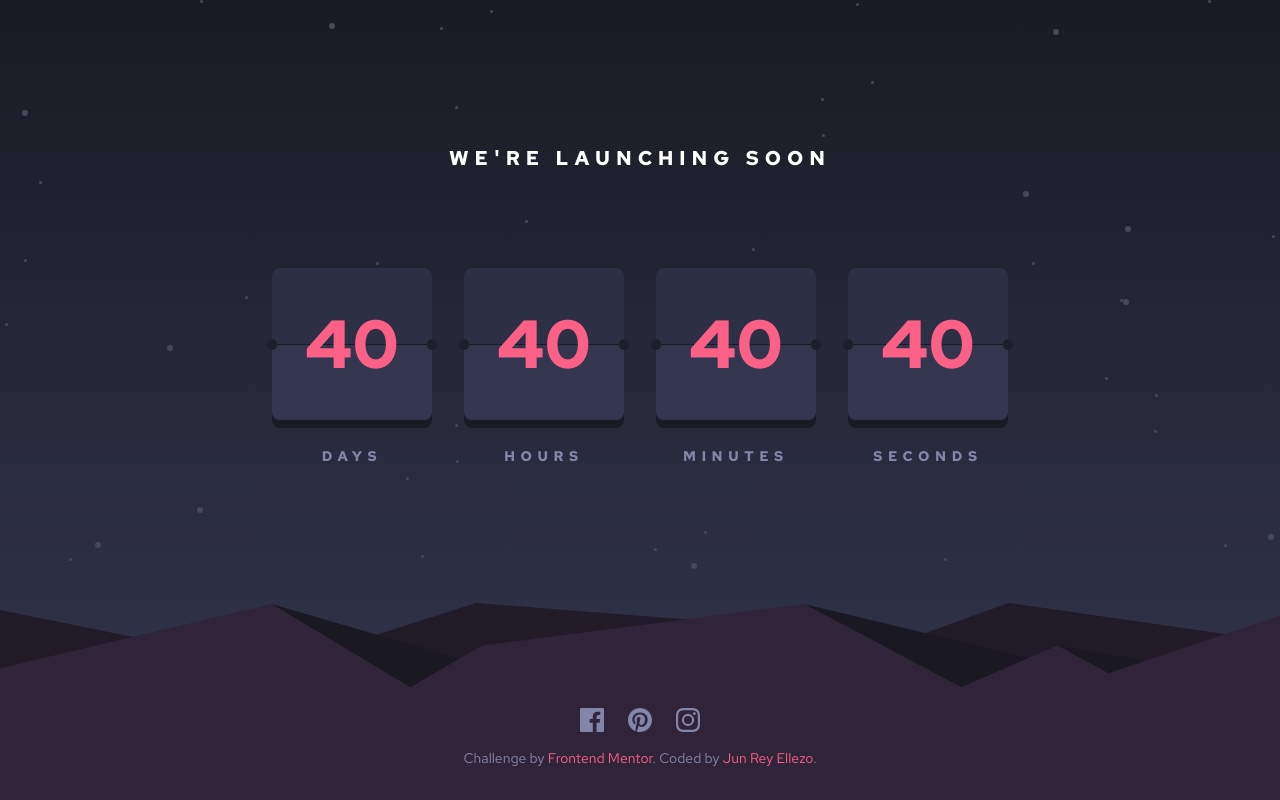
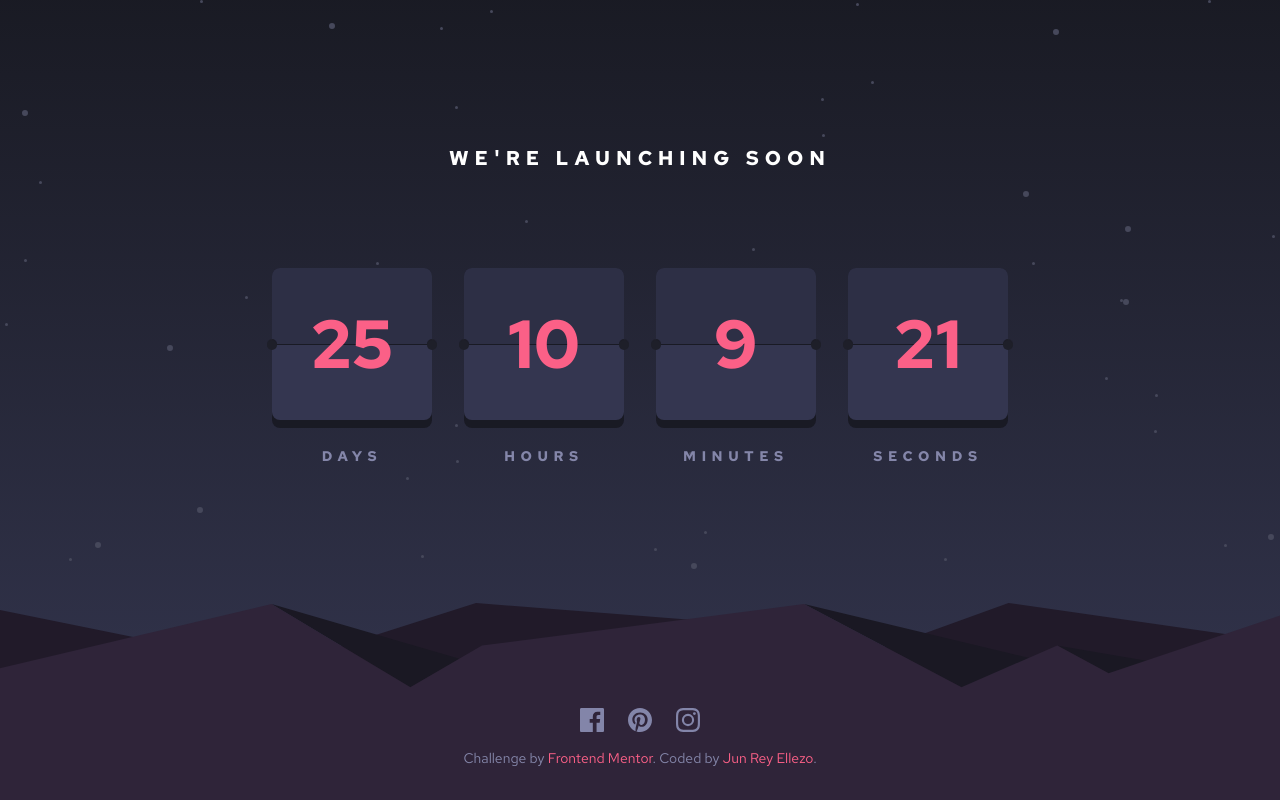
Before and after one commit to vynerth0429/chronometer, a React (Create React App) app: page / in a window 1280 px wide. Built offline with nearby package versions, Linux system fonts and the light colour scheme.

Commit message:
feat: implement timer logic

```diff
--- a/package.json
+++ b/package.json
@@ -11,6 +11,7 @@
     "@types/node": "^12.20.4",
     "@types/react": "^17.0.2",
     "@types/react-dom": "^17.0.1",
+    "date-fns": "^2.17.0",
     "node-sass": "^5.0.0",
     "react": "^17.0.1",
     "react-dom": "^17.0.1",
--- a/src/components/TimerComp.tsx
+++ b/src/components/TimerComp.tsx
@@ -1,16 +1,23 @@
 import React from 'react';
+
+import useTimer from '../hooks/useTimer';
 
 import TimerBoxComp from './TimerBoxComp';
 
 function TimerComp() {
-
+  const {
+    day,
+    hour,
+    minute,
+    second,
+  } = useTimer();
 
   return (
     <div className="grid grid-cols-1 auto-rows-max gap-8 md:grid-cols-4 xs:grid-cols-2">
-      <TimerBoxComp value={40} label="days" />
-      <TimerBoxComp value={40} label="hours" />
-      <TimerBoxComp value={40} label="minutes" />
-      <TimerBoxComp value={40} label="seconds" />
+      <TimerBoxComp value={day} label="days" />
+      <TimerBoxComp value={hour} label="hours" />
+      <TimerBoxComp value={minute} label="minutes" />
+      <TimerBoxComp value={second} label="seconds" />
     </div>
   )
 }
--- /dev/null
+++ b/src/hooks/useTimer.ts
@@ -0,0 +1,78 @@
+import {
+  useRef,
+  useState,
+  useEffect,
+  useCallback,
+} from 'react';
+
+import {
+  setDate,
+  setHours,
+  setMinutes,
+  setSeconds,
+  differenceInSeconds,
+} from 'date-fns';
+
+const useTimer = () => {
+  const timerRef = useRef(0);
+  const intervalRef = useRef<any>();
+
+  const [day, setDay] = useState(0);
+  const [hour, setHour] = useState(0);
+  const [minute, setMinute] = useState(0);
+  const [second, setSecond] = useState(0);
+
+  const updateTimeValues = useCallback((total: number) => {
+    var d = Math.floor(total / (3600*24));
+    var h = Math.floor(total % (3600*24) / 3600);
+    var m = Math.floor(total % 3600 / 60);
+    var s = Math.floor(total % 60);
+
+    setDay(d);
+    setHour(h);
+    setMinute(m);
+    setSecond(s);
+  }, []);
+
+  const calculateEndTime = useCallback(() => {
+    const date = new Date();
+    let baseDate = new Date();
+    baseDate = setDate(date, 0);
+    baseDate = setHours(baseDate, 0);
+    baseDate = setMinutes(baseDate, 0);
+    baseDate = setSeconds(baseDate, 0);
+    timerRef.current = differenceInSeconds(date, baseDate);
+  }, []);
+
+  const run = useCallback(() => {
+    decreaseNum();
+    intervalRef.current = setInterval(decreaseNum, 1000);
+    // eslint-disable-next-line react-hooks/exhaustive-deps
+  }, []);
+
+  const decreaseNum = useCallback(() => {
+    if (timerRef.current >= 0) {
+      updateTimeValues(timerRef.current);
+      timerRef.current = timerRef.current - 1;
+    } else {
+      clearInterval(intervalRef.current);
+    }
+    // eslint-disable-next-line react-hooks/exhaustive-deps
+  }, []);
+
+  useEffect(() => {
+    calculateEndTime();
+    run();
+    return () => clearInterval(intervalRef.current);
+    // eslint-disable-next-line react-hooks/exhaustive-deps
+  }, []);
+
+  return {
+    day,
+    hour,
+    minute,
+    second,
+  };
+};
+
+export default useTimer;
```
Also changed, not shown: 1 other file (tests, documents, lock files or other folders).
